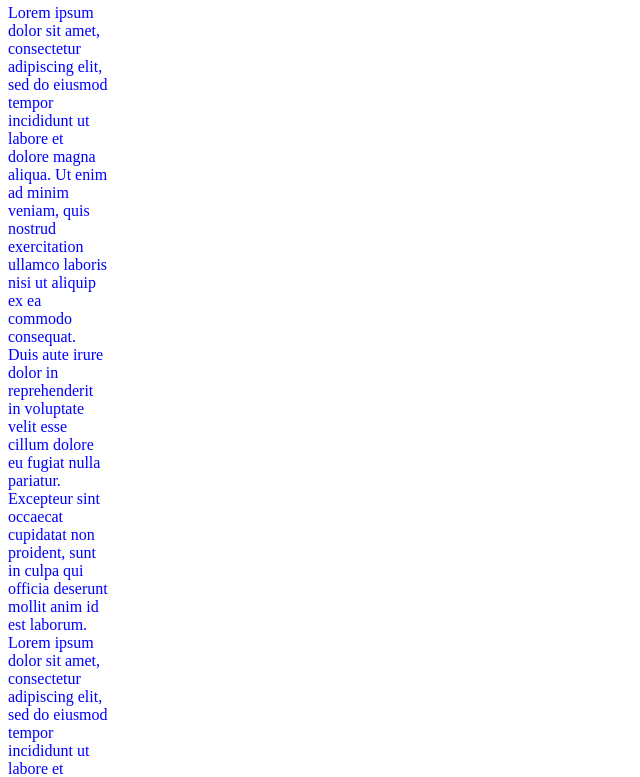
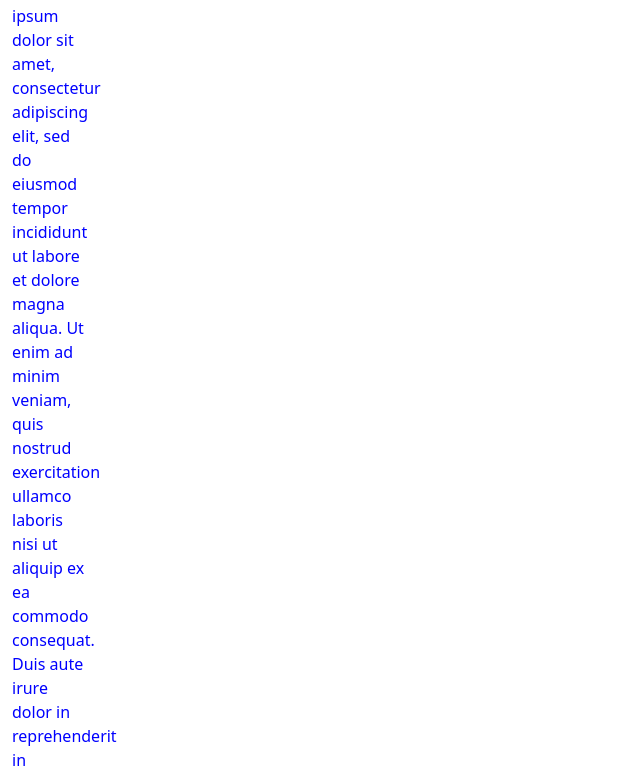
Before and after one commit to jcarranza06/prueba_coursera, a plain HTML site: page index.html in a window 1280 px wide. Shown: the part 76-853 px from the top of the page, without its empty margins (0-640 px from the left). Drawn offline with nearby package versions, Linux system fonts and the light colour scheme.

Commit message:
Update index.html

```diff
--- a/index.html
+++ b/index.html
@@ -4,8 +4,8 @@
     <meta charset="utf-8">
     <meta name="viewport" content="width=device-width, initial-scale=1">
     <link rel="stylesheet" type="text/css" href="styles.css">
-  <!--  <link href="https://cdn.jsdelivr.net/npm/bootstrap@5.0.0-beta2/dist/css/bootstrap.min.css" rel="stylesheet" integrity="sha384-BmbxuPwQa2lc/FVzBcNJ7UAyJxM6wuqIj61tLrc4wSX0szH/Ev+nYRRuWlolflfl" crossorigin="anonymous">
--->
+    <link href="https://cdn.jsdelivr.net/npm/bootstrap@5.0.0-beta2/dist/css/bootstrap.min.css" rel="stylesheet" integrity="sha384-BmbxuPwQa2lc/FVzBcNJ7UAyJxM6wuqIj61tLrc4wSX0szH/Ev+nYRRuWlolflfl" crossorigin="anonymous">
+
        <title>Hello, world!</title>
   </head>
   <body>
```
